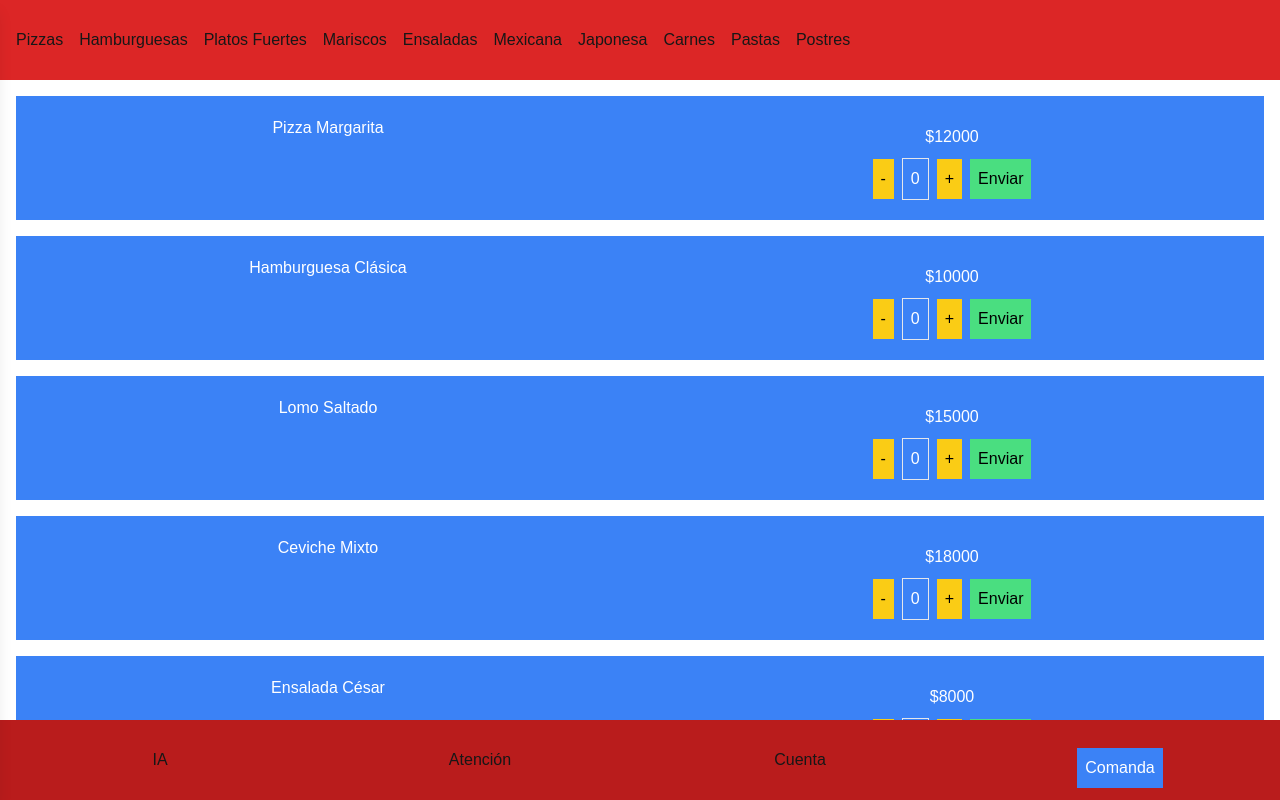
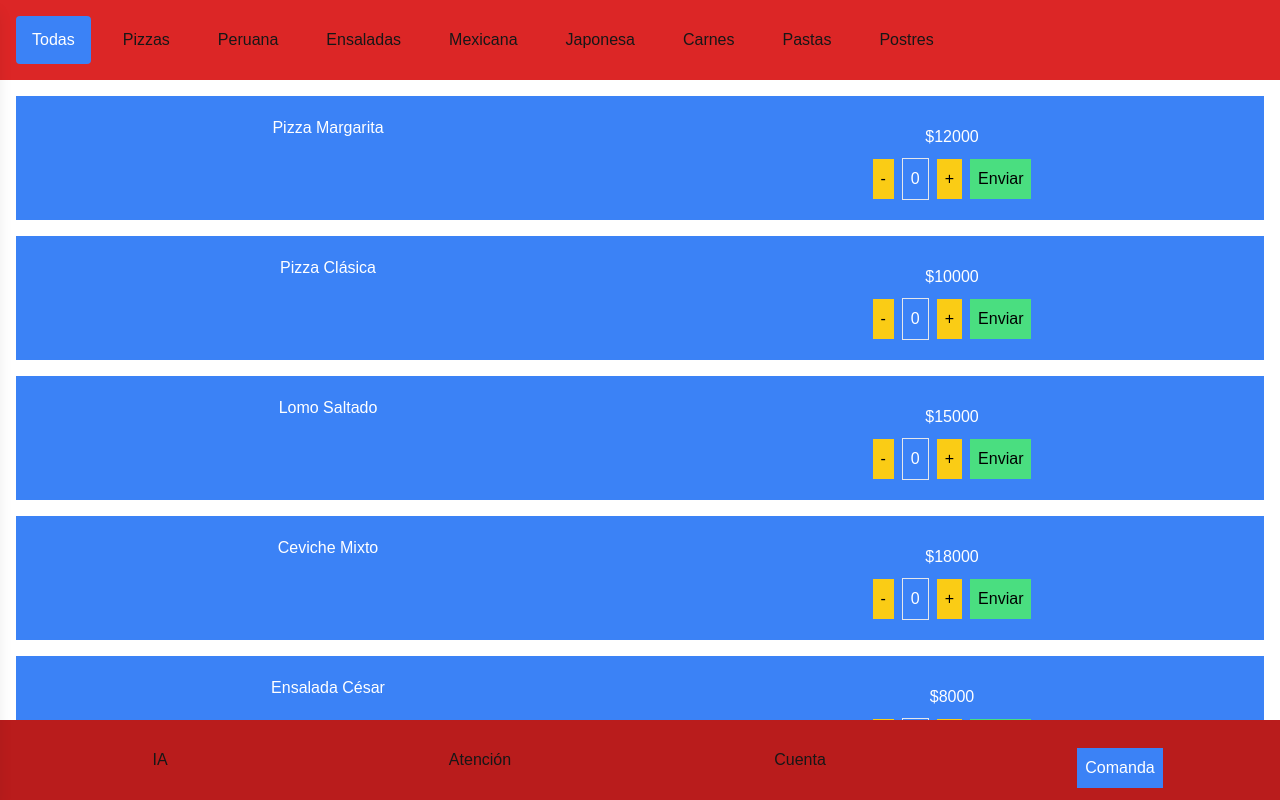
Before and after one commit to CristianTapia/menu, a Next.js app: page /menu in a window 1280 px wide. Built offline with nearby package versions, Linux system fonts and the light colour scheme.

Commit message:
Filtering working

```diff
--- a/app/lib/data.ts
+++ b/app/lib/data.ts
@@ -1,8 +1,8 @@
 export const productArray = [
   { id: "p1", name: "Pizza Margarita", price: 12000, category: "Pizzas" },
-  { id: "p2", name: "Hamburguesa Clásica", price: 10000, category: "Hamburguesas" },
-  { id: "p3", name: "Lomo Saltado", price: 15000, category: "Platos Fuertes" },
-  { id: "p4", name: "Ceviche Mixto", price: 18000, category: "Mariscos" },
+  { id: "p2", name: "Pizza Clásica", price: 10000, category: "Pizzas" },
+  { id: "p3", name: "Lomo Saltado", price: 15000, category: "Peruana" },
+  { id: "p4", name: "Ceviche Mixto", price: 18000, category: "Peruana" },
   { id: "p5", name: "Ensalada César", price: 8000, category: "Ensaladas" },
   { id: "p6", name: "Tacos al Pastor", price: 12000, category: "Mexicana" },
   { id: "p7", name: "Sushi Roll Philadelphia", price: 14000, category: "Japonesa" },
@@ -13,13 +13,11 @@ export const productArray = [
 
 export const categoriesArray = [
   { id: 1, name: "Pizzas" },
-  { id: 2, name: "Hamburguesas" },
-  { id: 3, name: "Platos Fuertes" },
-  { id: 4, name: "Mariscos" },
-  { id: 5, name: "Ensaladas" },
-  { id: 6, name: "Mexicana" },
-  { id: 7, name: "Japonesa" },
-  { id: 8, name: "Carnes" },
-  { id: 9, name: "Pastas" },
-  { id: 10, name: "Postres" },
+  { id: 2, name: "Peruana" },
+  { id: 3, name: "Ensaladas" },
+  { id: 4, name: "Mexicana" },
+  { id: 5, name: "Japonesa" },
+  { id: 6, name: "Carnes" },
+  { id: 7, name: "Pastas" },
+  { id: 8, name: "Postres" },
 ];
--- a/app/menu/page.tsx
+++ b/app/menu/page.tsx
@@ -8,11 +8,12 @@ import OffCanvas from "../ui/OffCanvas"; // Importa el componente OffCanvas
 export default function Menu() {
   const [selectedProducts, setSelectedProducts] = useState<{ name: string; price: number; quantity: number }[]>([]);
   const [isOffCanvasOpen, setOffCanvasOpen] = useState(false); // Estado para abrir/cerrar el offcanvas
-
   const [selectedCategory, setSelectedCategory] = useState<string | null>(null);
 
+  // SUMA PRECIO DE TODOS LOS PRODUCTOS SELECCIONADOS
   const grandTotalValue = selectedProducts.reduce((sum, product) => sum + product.price * product.quantity, 0);
 
+  // AGREGAR PRODUCTOS AL OFFCANVAS
   function addProdToCart(productName: string, productPrice: number, productQuantity: number, productCategory: string) {
     setSelectedProducts((prev) => {
       const exists = prev.find((p) => p.name === productName);
@@ -31,14 +32,16 @@ export default function Menu() {
     });
   }
 
+  // ABRIR/CERRAR OFFCANVAS
   function toggleOffCanvas() {
     setOffCanvasOpen((prev) => !prev);
   }
 
   return (
     <div className="grid grid-rows-[10%,80%,10%] h-screen">
+      {/* Categorías con filtro */}
       <div className="p-4 overflow-x-auto scrollbar-hide text-center bg-red-600">
-        <Categories onCategorySelect={setSelectedCategory} />
+        <Categories onCategorySelectionAction={setSelectedCategory} />
       </div>
       <div className="p-4 overflow-y-auto">
         <Products onOrderClickAction={addProdToCart} selectedCategory={selectedCategory} />
--- a/app/ui/Catagories.tsx
+++ b/app/ui/Catagories.tsx
@@ -1,14 +1,37 @@
 "use client";
 
+import { useState } from "react";
 import { categoriesArray } from "../lib/data";
 
-export default function Categories({ onCategorySelect }: { onCategorySelect: (category: string | null) => void }) {
+export default function Categories({
+  onCategorySelectionAction,
+}: {
+  onCategorySelectionAction: (category: string | null) => void;
+}) {
+  const [activeCategory, setActiveCategory] = useState<string | null>(null);
+
+  function handleCategoryClick(category: string | null) {
+    setActiveCategory(category);
+    onCategorySelectionAction(category);
+  }
   return (
     <div className="flex gap-4 h-full">
+      {/* Botón para mostrar todos los productos */}
+      <button
+        onClick={() => handleCategoryClick(null)}
+        className={`px-4 py-2 rounded ${activeCategory === null ? "bg-blue-500 text-white" : "#DC2626"}`}
+      >
+        Todas
+      </button>
+
       {categoriesArray.map((option) => (
-        <div key={option.id} className="justify-center flex items-center h-full">
+        <button
+          key={option.id}
+          onClick={() => handleCategoryClick(option.name)}
+          className={`px-4 py-2 rounded ${activeCategory === option.name ? "bg-blue-500 text-white" : "#DC2626"}`}
+        >
           {option.name}
-        </div>
+        </button>
       ))}
     </div>
   );
--- a/app/ui/Products.tsx
+++ b/app/ui/Products.tsx
@@ -5,14 +5,24 @@ import { productArray } from "../lib/data";
 
 export default function Products({
   onOrderClickAction,
+  selectedCategory,
 }: {
-  onOrderClickAction: (productName: string, productPrice: number, productQuantity: number) => void;
+  onOrderClickAction: (
+    productName: string,
+    productPrice: number,
+    productQuantity: number,
+    productCategory: string
+  ) => void;
+  selectedCategory: string | null;
 }) {
   const [plus, setPlus] = useState<Record<string, number>>({});
 
-  // Additioning and subtracting the same product in each card
+  // Filtrar productos por categoría
+  const filteredDishes = selectedCategory
+    ? productArray.filter((dish) => dish.category === selectedCategory)
+    : productArray;
+
   function plusProd(id: string) {
-    console.log(setPlus);
     setPlus((prevPlus) => ({
       ...prevPlus,
       [id]: (prevPlus[id] || 0) + 1,
@@ -26,10 +36,9 @@ export default function Products({
     }));
   }
 
-  // Showing the card
   return (
     <div className="flex flex-col gap-y-4">
-      {productArray.map((option) => (
+      {filteredDishes.map((option) => (
         <div key={option.id} className="bg-blue-500 text-white text-center grid grid-cols-2">
           <div className="p-5">{option.name}</div>
 
@@ -40,19 +49,14 @@ export default function Products({
                 -
               </button>
               <span className="p-2 border">{plus[option.id] || 0}</span>
-              <button
-                className="bg-yellow-400 text-black p-2"
-                onClick={() => {
-                  plusProd(option.id);
-                }}
-              >
+              <button className="bg-yellow-400 text-black p-2" onClick={() => plusProd(option.id)}>
                 +
               </button>
               <button
                 className="bg-green-400 text-black p-2"
                 onClick={() => {
                   if ((plus[option.id] || 0) > 0) {
-                    onOrderClickAction(option.name, option.price, plus[option.id]);
+                    onOrderClickAction(option.name, option.price, plus[option.id], option.category);
                   }
                 }}
               >
```
